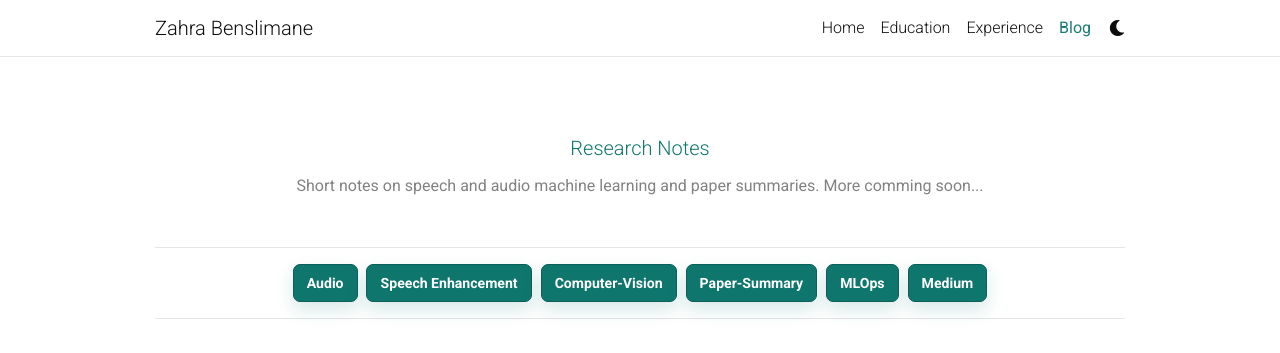
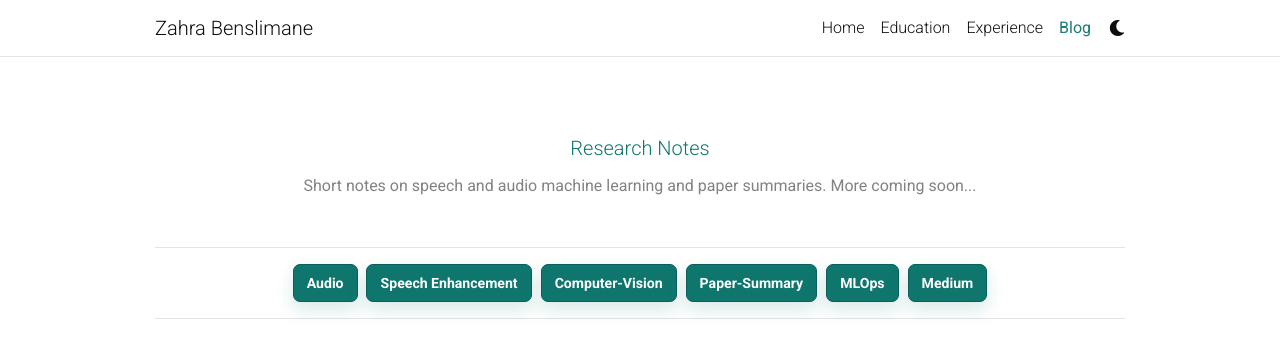
Before and after one commit to ZahraBenslimane/Portfolio, a Jekyll site: the page built from blog/index.html, in a window 1280 px wide. Shown: the top 353 px of the page. Built offline with Jekyll 4.4.1, drawn with Linux system fonts in a browser that asks for light colours; the list of posts is cut into pages by our own code; comment, search, counter and statistics services are not loaded; a style sheet for code colours, icons or effects is not loaded.

```diff
--- a/_config.yml
+++ b/_config.yml
@@ -121,7 +121,7 @@ bing_site_verification:  # out your bing-site-verification ID (Bing Webmaster)
 
 blog_name: Research Notes # blog_name will be displayed in your blog page
 blog_nav_title: Blog # your blog must have a title for it to be displayed in the nav bar
-blog_description: Short notes on speech and audio machine learning and paper summaries. More comming soon...
+blog_description: Short notes on speech and audio machine learning and paper summaries. More coming soon...
 permalink: /blog/:year/:title/
 
 # Pagination
```
